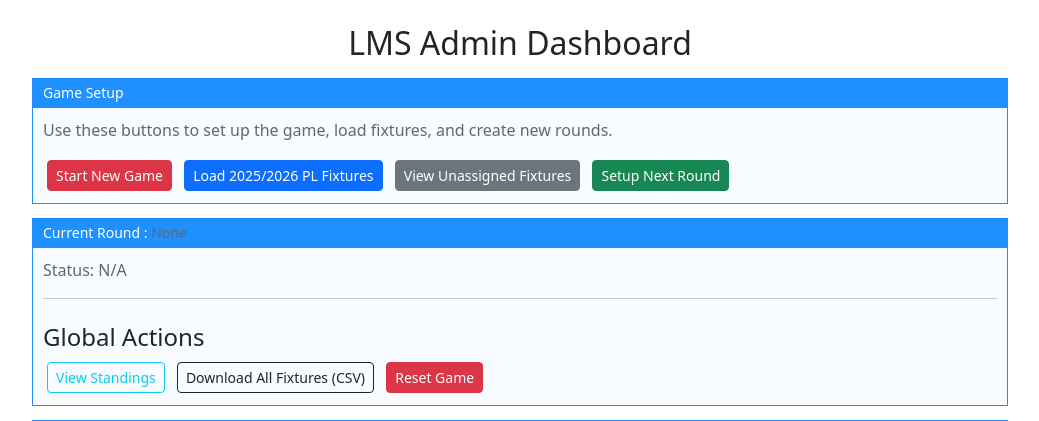
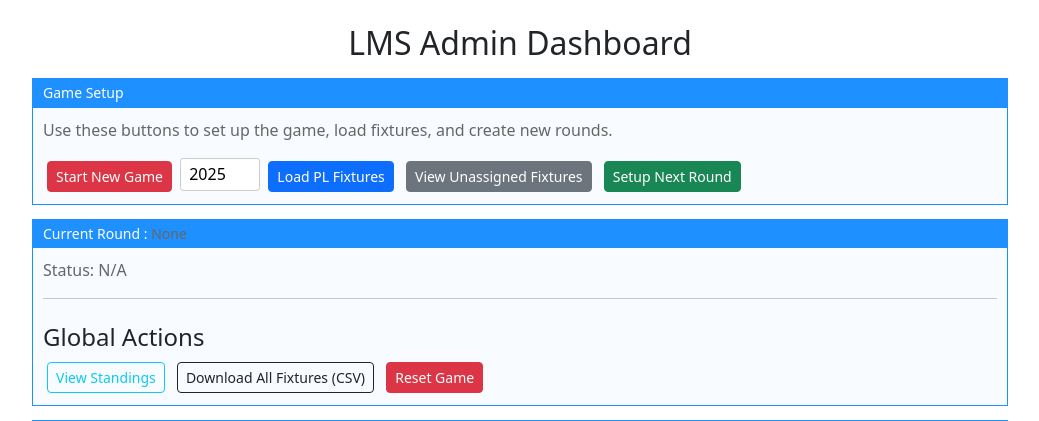
Before and after one commit to sevy71/lms_automation, a Flask app: page /admin_dashboard in a window 1280 px wide. Shown: the top 421 px of the page, without its empty margins (120-1159 px from the left). Run offline with Flask 3, Linux system fonts and the light colour scheme; parts of the project's set-up code (start-up, migrations or seed data) failed here and were passed over.

```diff
--- a/lms_automation/app.py
+++ b/lms_automation/app.py
@@ -1131,13 +1131,12 @@ def admin_new_game():
         flash(f'An error occurred while starting new game: {e}', 'error')
     return redirect(url_for('admin_dashboard'))
 
-@app.route('/admin/load_fixtures')
-def admin_load_fixtures():
-    """Load fixtures for current season (2025)"""
-    current_year = 2025
-    fixtures_data = get_premier_league_fixtures_by_season(current_year)
+@app.route('/admin/load_fixtures/<int:season_year>')
+def admin_load_fixtures(season_year):
+    """Load fixtures for a given season"""
+    fixtures_data = get_premier_league_fixtures_by_season(season_year)
     if not fixtures_data:
-        flash(f"No fixtures found for season {current_year} from API.", 'warning')
+        flash(f"No fixtures found for season {season_year} from API.", 'warning')
         return redirect(url_for('admin_dashboard'))
 
     fixtures_added_count = 0
--- a/lms_automation/football_data_api.py
+++ b/lms_automation/football_data_api.py
@@ -69,9 +69,6 @@ def get_premier_league_fixtures_by_season(season_year: int | None = None):
         return []
 
     try:
-        # Force the season year to 2025
-        season_year = 2025
-
         r = requests.get(
             f"https://api.football-data.org/v4/competitions/PL/matches?season={season_year}",
             headers={'X-Auth-Token': token}
--- a/lms_automation/templates/admin_dashboard.html
+++ b/lms_automation/templates/admin_dashboard.html
@@ -25,7 +25,10 @@
         <form action="{{ url_for('admin_new_game') }}" method="post" style="display:inline">
             <button class="btn btn-sm btn-danger" type="submit">Start New Game</button>
         </form>
-        <a class="btn btn-sm btn-primary" href="{{ url_for('admin_load_fixtures') }}">Load {{ season_year }}/{{ season_year + 1 }} PL Fixtures</a>
+        <form action="#" method="get" style="display:inline-block;" onsubmit="this.action = '{{ url_for('admin_load_fixtures', season_year=1234) }}'.replace('1234', this.season.value); return true;">
+    <input type="number" name="season" value="{{ season_year }}" style="width: 80px; padding: .2rem .5rem; border-radius: .2rem; border: 1px solid #ccc;" placeholder="YYYY">
+    <button class="btn btn-sm btn-primary" type="submit">Load PL Fixtures</button>
+</form>
         <a class="btn btn-sm btn-secondary" href="{{ url_for('admin_unassigned_fixtures') }}">View Unassigned Fixtures</a>
         <a class="btn btn-sm btn-success" href="{{ url_for('admin_next_round') }}">Setup Next Round</a>
       </div>
```
